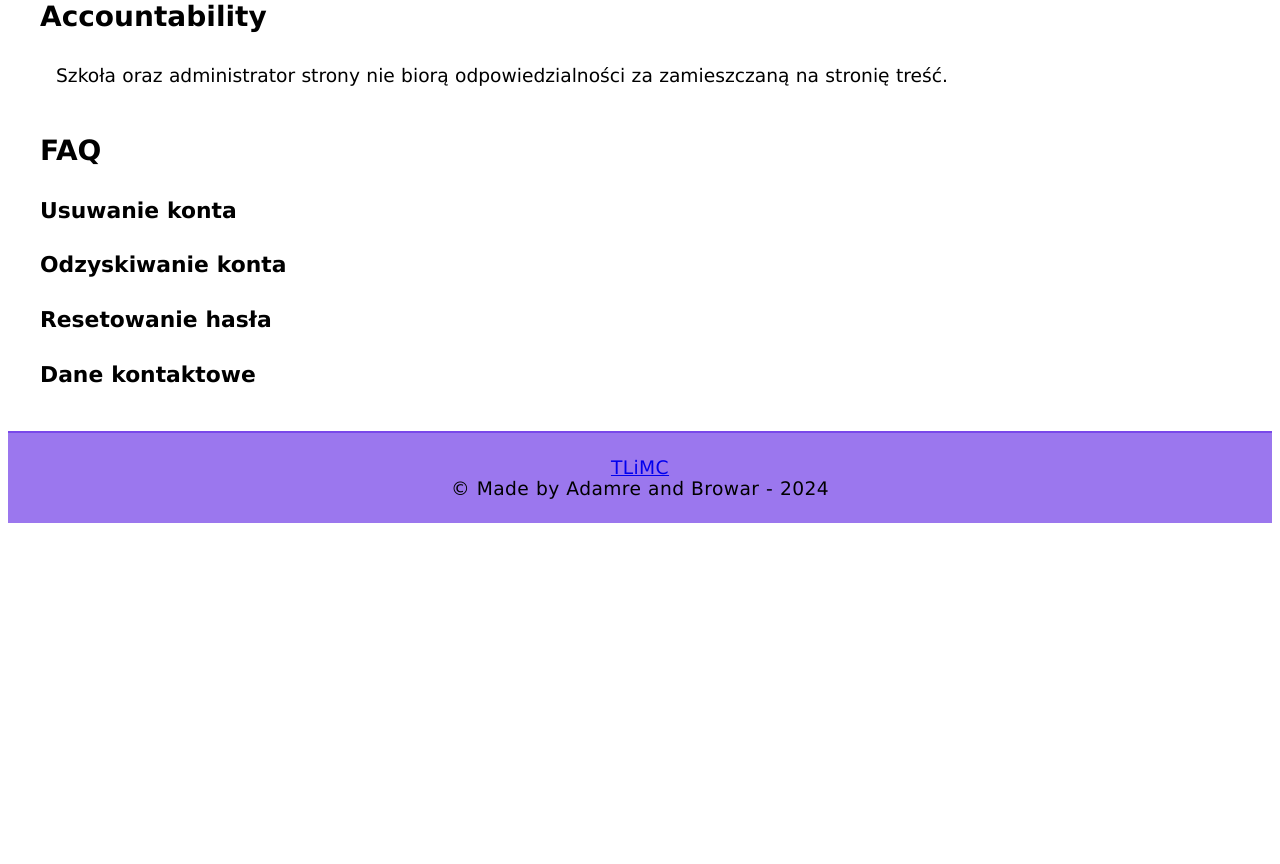
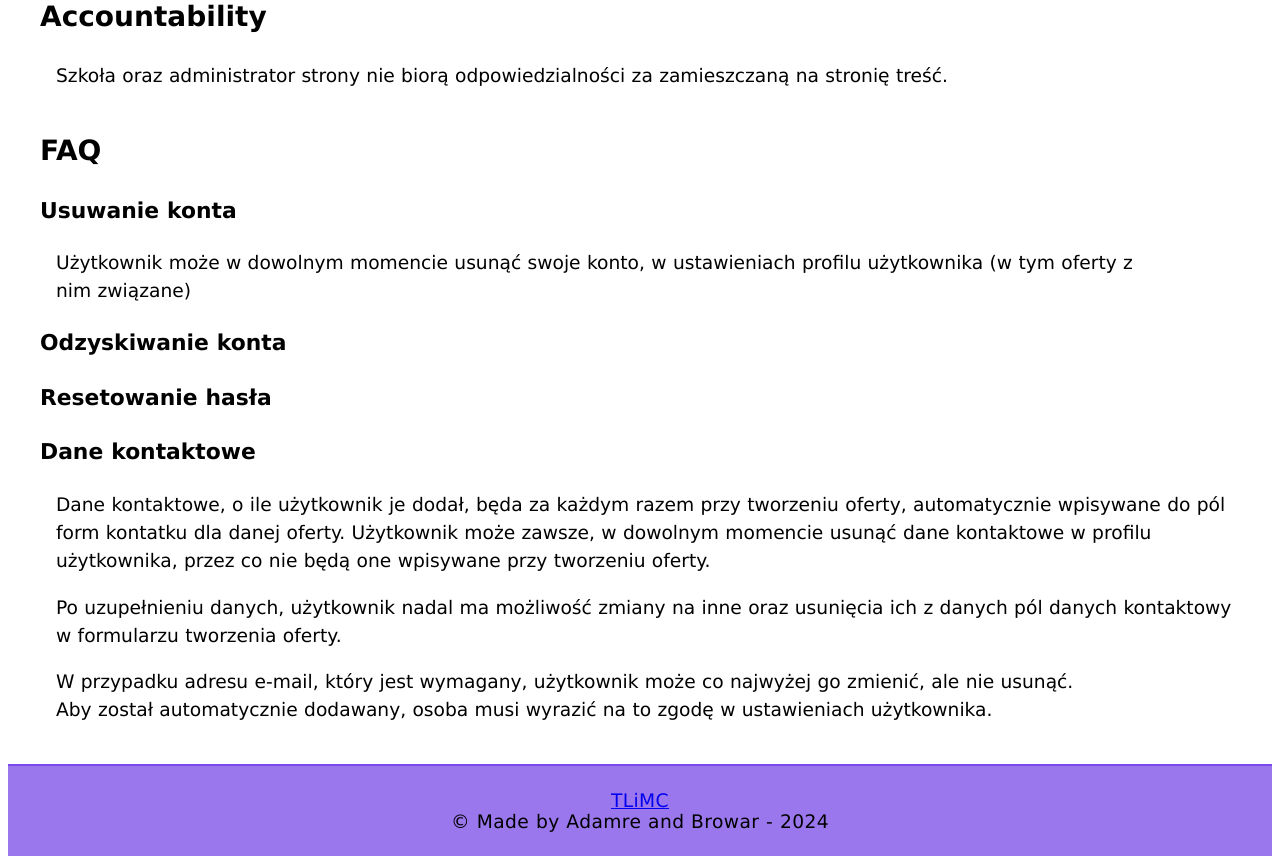
Before and after one commit to AdamrePL/Project, a PHP site: page /./src/terms-of-service.html in a window 1280 px wide. Shown: the part 1448-2312 px from the top of the page. Before the commit the page ends 1971 px from the top, so only its background shows below. Run offline with PHP 8.4, Linux system fonts and the light colour scheme.

Commit message:
wow, faktycznie uzupełnione jedno pole

```diff
--- a/assets/css/tos.css
+++ b/assets/css/tos.css
@@ -49,7 +49,7 @@ article > p {
     font-weight: bold;
 }
 
-#definitions > span > p {
+span > p {
     padding-left: 1rem;
 }
 
--- a/src/terms-of-service.html
+++ b/src/terms-of-service.html
@@ -67,7 +67,7 @@ Cillum id aliqua minim sint incididunt ex minim qui laborum. Deserunt amet repre
             <p></p>
             <span>
                 <h3>Usuwanie konta</h3>
-                <p></p>
+                <p>Użytkownik może w dowolnym momencie usunąć swoje konto, w ustawieniach profilu użytkownika (w tym oferty z nim związane)</p>
             </span>
             <span>
                 <h3>Odzyskiwanie konta</h3>
@@ -79,7 +79,9 @@ Cillum id aliqua minim sint incididunt ex minim qui laborum. Deserunt amet repre
             </span>
             <span>
                 <h3>Dane kontaktowe</h3>
-                <p></p>
+                <p>Dane kontaktowe, o ile użytkownik je dodał, będa za każdym razem przy tworzeniu oferty, automatycznie wpisywane do pól form kontatku dla danej oferty. Użytkownik może zawsze, w dowolnym momencie usunąć dane kontaktowe w profilu użytkownika, przez co nie będą one wpisywane przy tworzeniu oferty.</p>
+                <p>Po uzupełnieniu danych, użytkownik nadal ma możliwość zmiany na inne oraz usunięcia ich z danych pól danych kontaktowy w formularzu tworzenia oferty.</p>
+                <p>W przypadku adresu e-mail, który jest wymagany, użytkownik może co najwyżej go zmienić, ale nie usunąć. <br>Aby został automatycznie dodawany, osoba musi wyrazić na to zgodę w ustawieniach użytkownika.</p>
             </span>
             <span>
                 <h3></h3>
```
